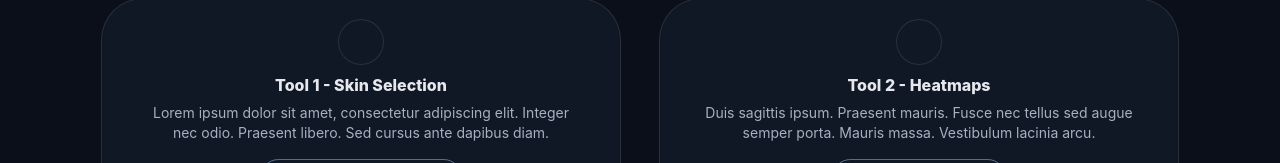
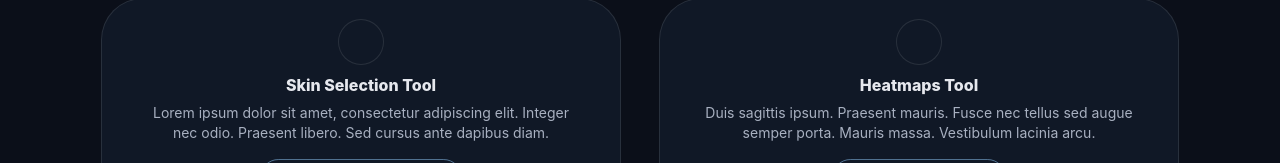
Before and after one commit to melanomaresearchAD/webtool, a React (Vite) app: page /#/ in a window 1280 px wide. Shown: the part 527-690 px from the top of the page. Built offline with nearby package versions, Linux system fonts and the light colour scheme; some icons are missing.

Commit message:
update: remove tool from naming

```diff
--- a/src/pages/Home.jsx
+++ b/src/pages/Home.jsx
@@ -57,7 +57,7 @@ export default function Home() {
           <Grid size={{ xs: 12, md: 6 }}  sx={{ display: "flex", justifyContent: "center" }}>
             <ToolCard
               icon={<PercentIcon />}
-              title="Tool 1 - Skin Selection"
+              title="Skin Selection Tool"
               body="Lorem ipsum dolor sit amet, consectetur adipiscing elit. Integer nec odio. Praesent libero. Sed cursus ante dapibus diam."
               ctaLabel="Open Skin Selection Tool"
               to="/tool1"
@@ -67,7 +67,7 @@ export default function Home() {
           <Grid size={{ xs: 12, md: 6 }} sx={{ display: "flex", justifyContent: "center" }}>
             <ToolCard
               icon={<BubbleChartIcon />}
-              title="Tool 2 - Heatmaps"
+              title="Heatmaps Tool"
               body="Duis sagittis ipsum. Praesent mauris. Fusce nec tellus sed augue semper porta. Mauris massa. Vestibulum lacinia arcu."
               ctaLabel="Open Heatmaps Tool"
               to="/tool2"
```
